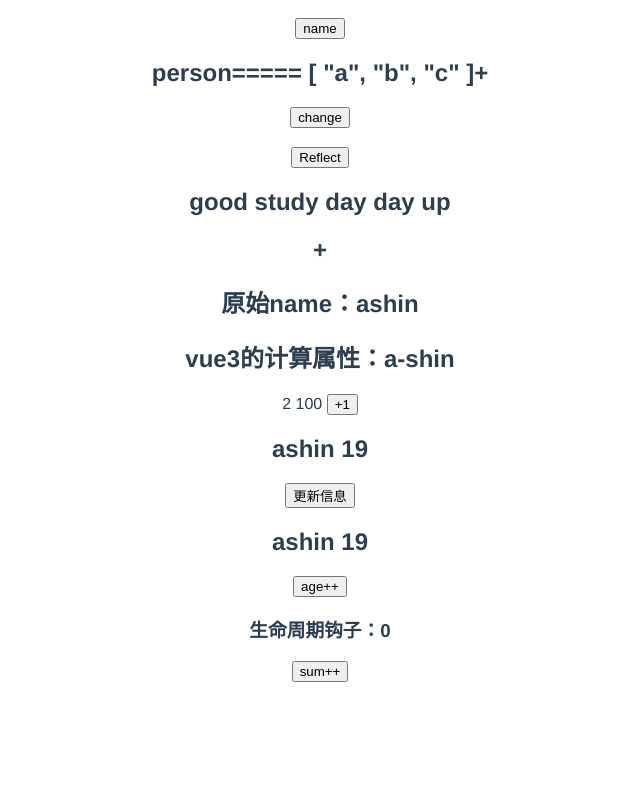
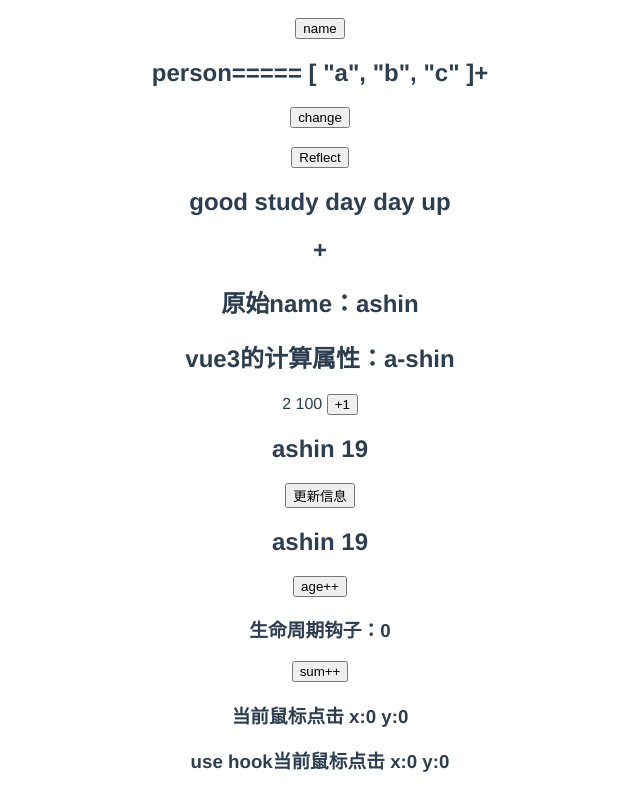
Before and after one commit to xiewenwen/vue3, a Vue app: page / in a window 1280 px wide. Shown: the part 186-978 px from the top of the page, without its empty margins (320-960 px from the left). Before the commit the page ends 876 px from the top, so only its background shows below. Built offline with nearby package versions, Linux system fonts and the light colour scheme.

Commit message:
✨ hook封装方法使用

```diff
--- a/src/App.vue
+++ b/src/App.vue
@@ -10,6 +10,7 @@
   <Count></Count>
   <WatchPerson></WatchPerson>
   <LifeCycle v-show="show"></LifeCycle>
+  <HookUse></HookUse>
 </template>
 <script>
 // import {h} from 'vue'
@@ -20,6 +21,7 @@ import Demo from "./components/Demo.vue";
 import Count from "./components/Count.vue";
 import WatchPerson from "./components/WatchPerson.vue";
 import LifeCycle from "./components/LifyCycle.vue";
+import HookUse from "./components/HookUse.vue";
 export default {
   name: "App",
   components: {
@@ -28,6 +30,7 @@ export default {
     Count,
     WatchPerson,
     LifeCycle,
+    HookUse,
   },
   data() {
     return {
--- /dev/null
+++ b/src/components/HookUse.vue
@@ -0,0 +1,23 @@
+<template>
+  <div>
+    <h3>use hook当前鼠标点击 x:{{ point.x }} y:{{ point.y }}</h3>
+  </div>
+</template>
+
+<script>
+//这边引入写好的hook方法
+import hook from "../hooks/usePoint.js";
+export default {
+  name: "HookUse",
+  setup() {
+    //直接调用引入的hook 给参数赋值
+    //类似于vue2中的mixin
+    let point = hook();
+    return {
+      point,
+    };
+  },
+};
+</script>
+
+<style></style>
--- a/src/components/LifyCycle.vue
+++ b/src/components/LifyCycle.vue
@@ -3,11 +3,12 @@
     <!-- vue3生命周期学习组件 -->
     <h3>生命周期钩子：{{ sum }}</h3>
     <button @click="sum++">sum++</button>
+    <h3>当前鼠标点击 x:{{ point.x }} y:{{ point.y }}</h3>
   </div>
 </template>
 
 <script>
-import { ref } from "@vue/reactivity";
+import { reactive, ref } from "@vue/reactivity";
 // import { onBeforeMount } from '@vue/runtime-core';
 import {
   onBeforeMount,
@@ -21,6 +22,14 @@ export default {
   name: "LifeCycle",
   setup() {
     let sum = ref(0);
+    let point = reactive({
+      x: 0,
+      y: 0,
+    });
+    function savePoint(event) {
+      point.x = event.pageX;
+      point.y = event.pageY;
+    }
     //组合方式的api去写生命周期钩子
     //一般不会和下面的生命周期函数一起写
     //如果一起写 setup下的先执行
@@ -29,6 +38,9 @@ export default {
     });
     onMounted(() => {
       console.log("onMounted");
+      //window对象的点击 获取坐标方式
+      //挂载后开启
+      window.addEventListener("click", savePoint);
     });
     onBeforeUpdate(() => {
       console.log("onBeforeUpdate");
@@ -37,6 +49,8 @@ export default {
       console.log("onUpdated");
     });
     onBeforeUnmount(() => {
+      //卸载后移除click
+      window.removeEventListener("click", savePoint);
       console.log("onBeforeUnmount");
     });
     onUnmounted(() => {
@@ -44,6 +58,7 @@ export default {
     });
     return {
       sum,
+      point,
     };
   },
   beforeCreate() {
--- /dev/null
+++ b/src/hooks/usePoint.js
@@ -0,0 +1,28 @@
+import {reactive,onMounted,onBeforeUnmount} from 'vue'
+function savePoint() {
+    //实现鼠标点击位置记录数据
+    let point = reactive({
+        x: 0,
+        y: 0,
+      });
+      //实现坐标赋值
+      function savePoint(event) {
+        point.x = event.pageX;
+        point.y = event.pageY;
+      }
+      onMounted(() => {
+        console.log("onMounted");
+        //window对象的点击 获取坐标方式
+        //挂载后开启
+        window.addEventListener("click", savePoint);
+      });
+      onBeforeUnmount(() => {
+        //卸载后移除click
+        window.removeEventListener("click", savePoint);
+        console.log("onBeforeUnmount");
+      })
+      //方法返回一个数值 可在组件下直接调用
+      return point
+  }
+
+  export default savePoint
```
Also changed, not shown: src/assets/note.md (+3 -1 lines).
